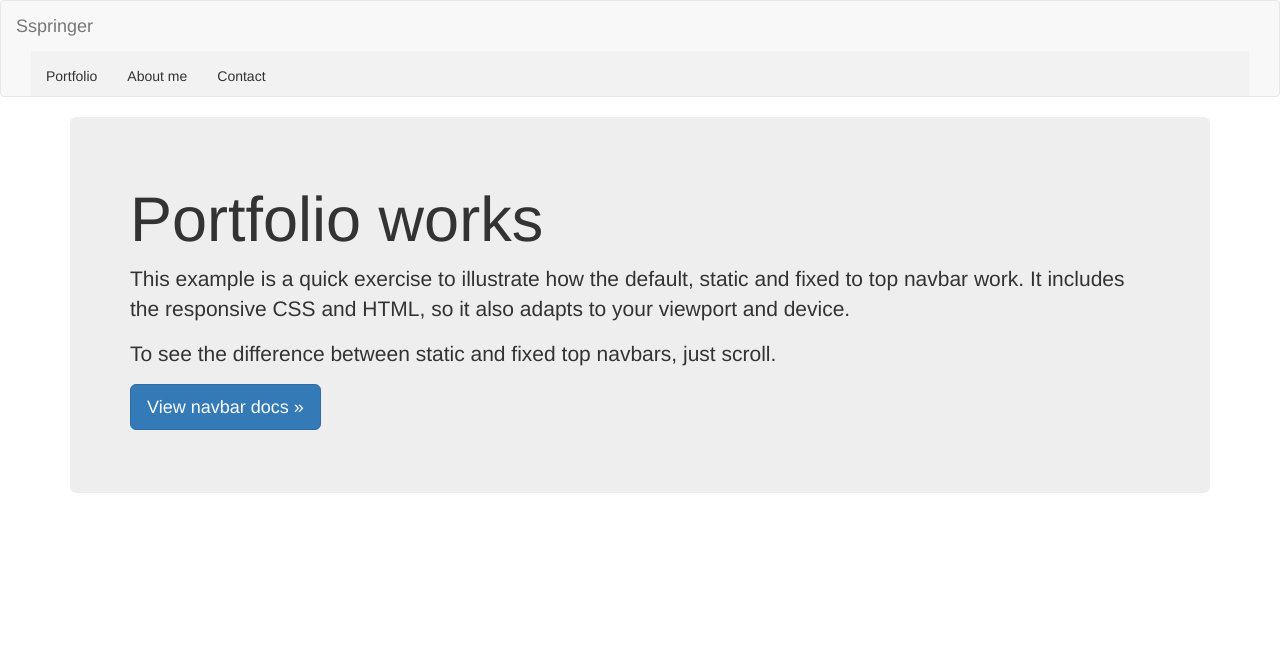
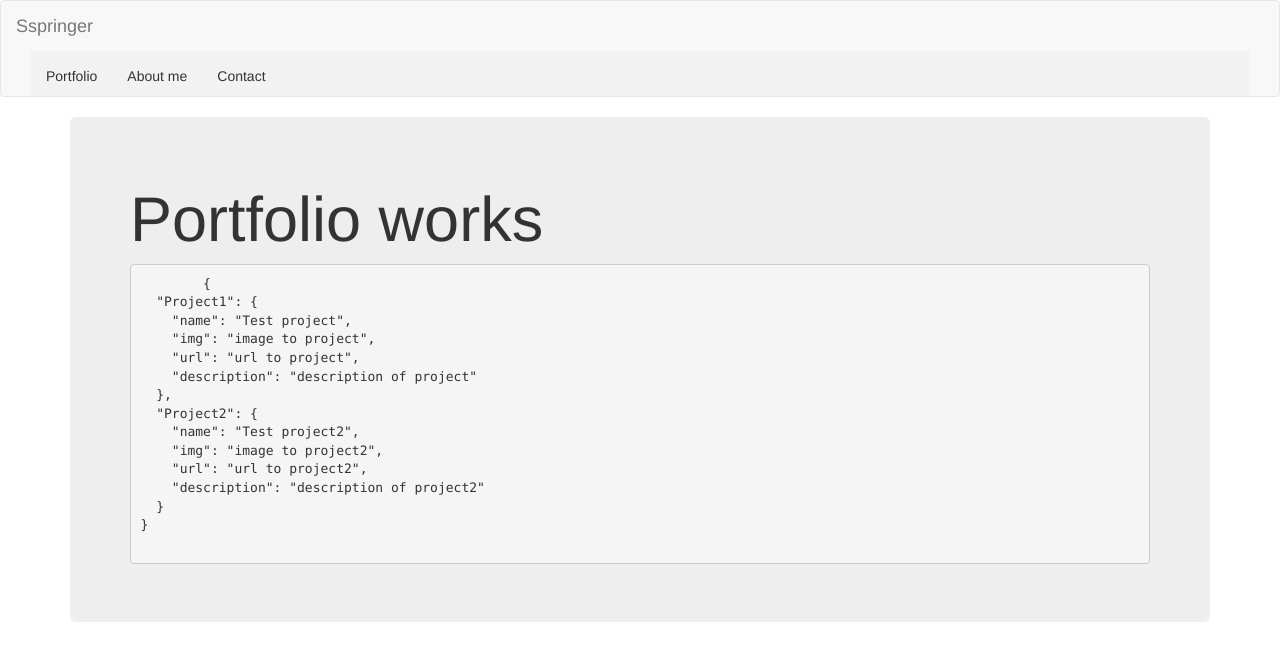
Before and after one commit to sebspringer/sspringer, an Angular app in the folder sspringer/: page /portfolio in a window 1280 px wide. Shown: the top 660 px of the page. Built offline with nearby package versions, Linux system fonts and the light colour scheme.

Commit message:
projects

```diff
--- a/sspringer/package.json
+++ b/sspringer/package.json
@@ -7,7 +7,7 @@
     "ng": "ng",
     "start": "ng serve --port 1234 --open",
     "offline": "ng build --prod && http-server ./dist -p 8881 -o",
-    "gitme": "git add . && git commit -m nav && git push origin master"
+    "gitme": "git add . && git commit -m projects && git push origin master"
   },
   "private": true,
   "dependencies": {
--- a/sspringer/src/app/portfolio/portfolio.component.html
+++ b/sspringer/src/app/portfolio/portfolio.component.html
@@ -2,11 +2,9 @@
   <div class="container">
     <div class="jumbotron">
       <h1>Portfolio works</h1>
-      <p>This example is a quick exercise to illustrate how the default, static and fixed to top navbar work. It includes the responsive CSS and HTML, so it also adapts to your viewport and device.</p>
-      <p>To see the difference between static and fixed top navbars, just scroll.</p>
-      <p>
-        <a class="btn btn-lg btn-primary" href="../../components/#navbar" role="button">View navbar docs &raquo;</a>
-      </p>
+      <pre>
+        {{ rule | json }}
+      </pre>
     </div>
   </div>
 </div>
--- a/sspringer/src/app/portfolio/portfolio.component.ts
+++ b/sspringer/src/app/portfolio/portfolio.component.ts
@@ -7,10 +7,15 @@ import { HttpClient } from '@angular/common/http';
   styleUrls: ['./portfolio.component.css']
 })
 export class PortfolioComponent implements OnInit {
+  rule: any;
 
   constructor(private http: HttpClient) { }
 
   ngOnInit() {
+
+    this.http.get('assets/projects.json').subscribe(data => {
+      this.rule = data;
+    });
   }
 
 }
```
